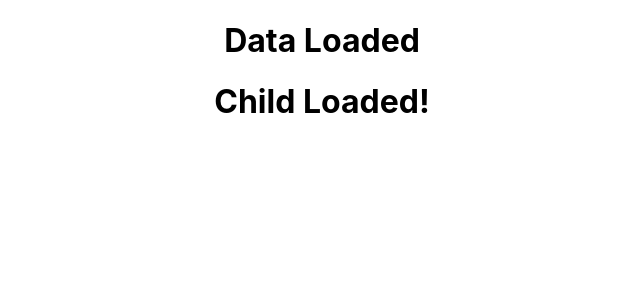
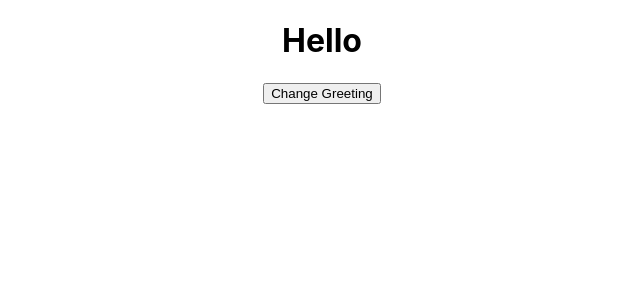
Before and after one commit to ccp84/ci_react, a React (Create React App) app in the folder my-app/: page / in a window 1280 px wide. Shown: the top 300 px of the page, without its empty margins (318-958 px from the left). Built offline with nearby package versions, Linux system fonts and the light colour scheme.

Commit message:
jsx>update components

```diff
--- a/my-app/src/App.js
+++ b/my-app/src/App.js
@@ -1,10 +1,10 @@
 import "./App.css";
-import LifecyclesCDM from "./Components/LifecyclesCDM";
+import LifeCyclesCDU from "./Components/LifeCyclesCDU";
 
 function App() {
 	return (
 		<div className="App">
-			<LifecyclesCDM />
+			<LifeCyclesCDU />
 		</div>
 	);
 }
--- /dev/null
+++ b/my-app/src/Components/LifeCyclesCDU.jsx
@@ -0,0 +1,34 @@
+import React, { Component } from "react";
+
+export class LifeCyclesCDU extends Component {
+	constructor(props) {
+		super(props);
+
+		this.state = {
+			greeting: "Hello",
+		};
+	}
+
+	toggleGreeting = () => {
+		this.setState((prevState) => {
+			return {
+				greeting: prevState.greeting === "Hello" ? "Goodbye" : "Hello",
+			};
+		});
+	};
+
+	componentDidUpdate() {
+		console.log("Component did update");
+	}
+
+	render() {
+		return (
+			<div>
+				<h1>{this.state.greeting}</h1>
+				<button onClick={this.toggleGreeting}>Change Greeting</button>
+			</div>
+		);
+	}
+}
+
+export default LifeCyclesCDU;
```
Also changed, not shown: my-app/src/Components/LifeCyclesCDUChild.jsx (added, +9 -0 lines).
